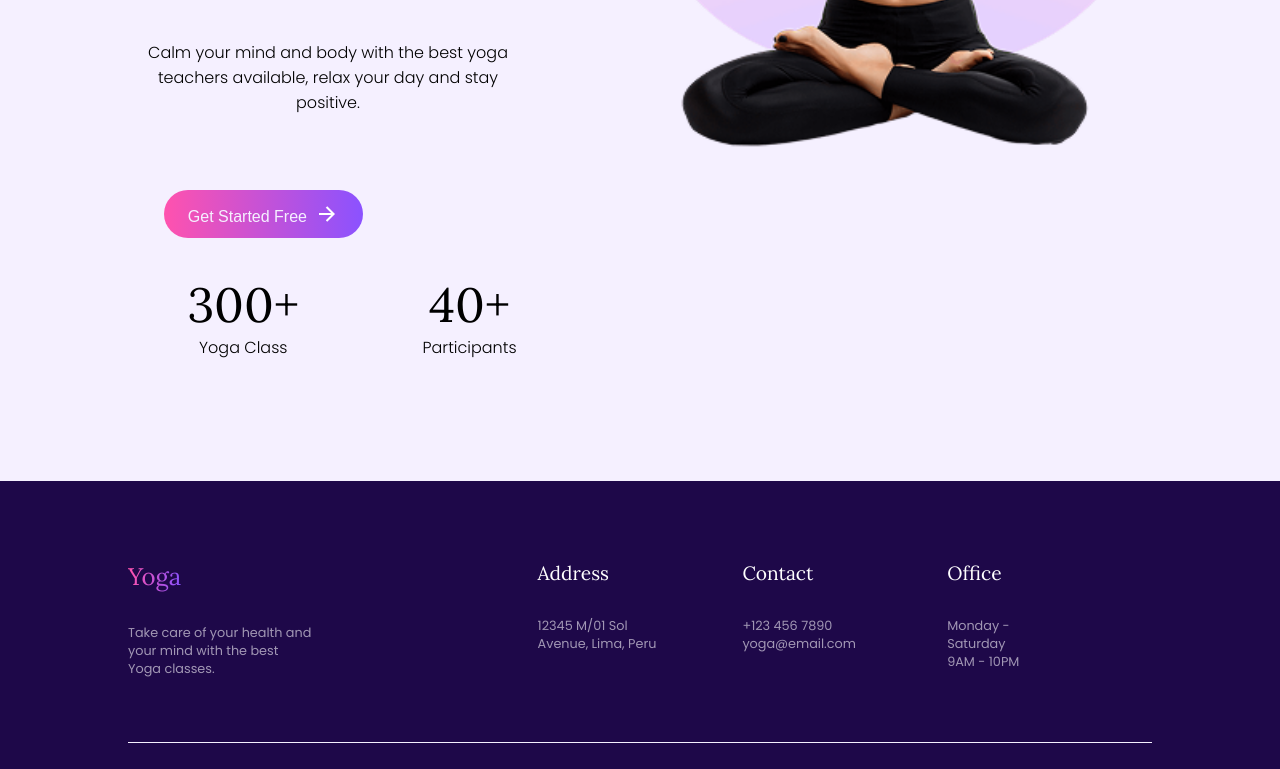
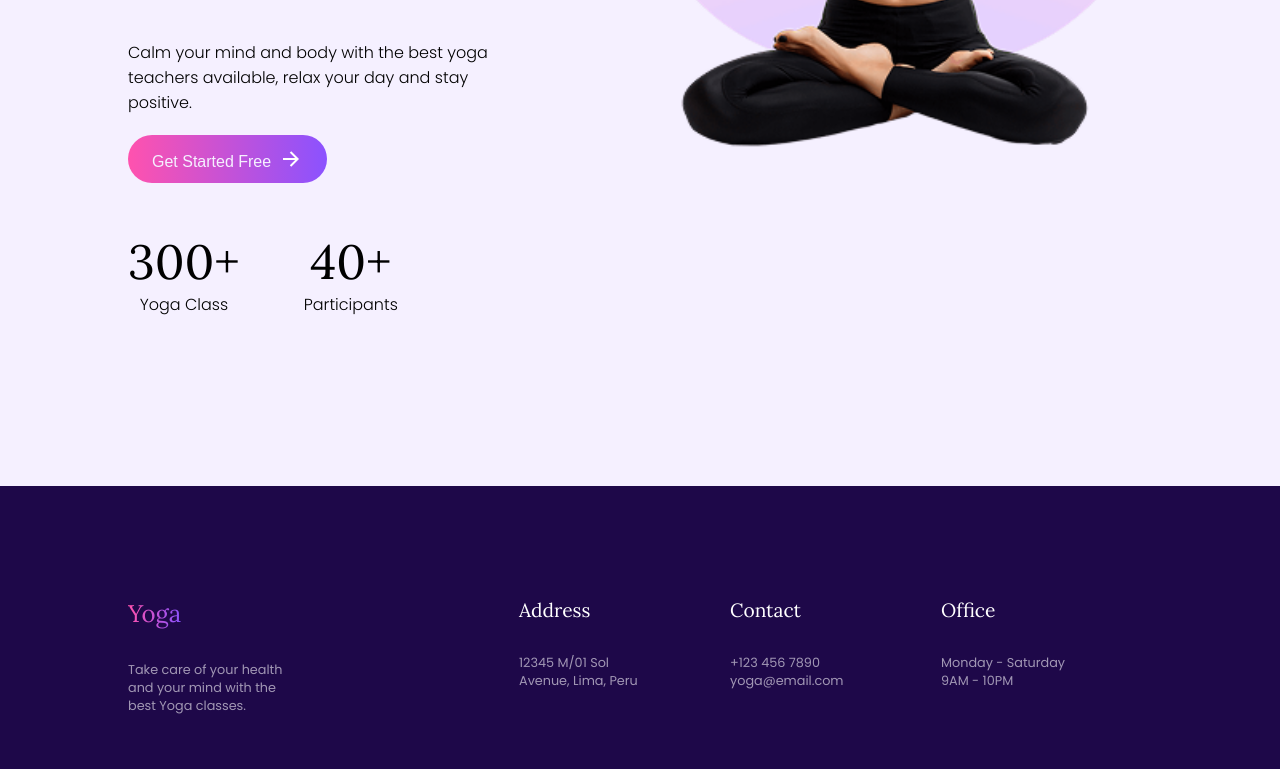
Before and after one commit to hokanitao/responsive-yoga-website, a plain HTML site: page index.html in a window 1280 px wide. Shown: the part 693-1462 px from the top of the page. Drawn offline with Linux system fonts and the light colour scheme.

Commit message:
desktop h1/footer modified

```diff
--- a/index.html
+++ b/index.html
@@ -96,9 +96,12 @@
   <footer>
     <div class="footer-up">
       <div>
+        <div>
           <h3 id="yoga">Yoga</h3>
           <p id="footer-p">Take care of your health and your mind with the best Yoga classes.</p>
         </div>
+      </div>
+      <div class="footer-up-right">
         <div>
           <h3>Address</h3>
           <p>12345 M/01 Sol
@@ -115,6 +118,8 @@
             <br>9AM - 10PM</p>
         </div>
       </div>
+
+    </div>
     <div class="borderline">
       <div>
         <img src="./assets/fb.png">
--- a/main.css
+++ b/main.css
@@ -138,7 +138,7 @@ body:has(#theme:checked) {
   .menu li {
     position: relative;
     display: inline-block;
-    margin-right: 2rem;
+    margin-right: 4rem;
     color: #14092A;
   }
   .hiddenlist {
@@ -209,6 +209,7 @@ body:has(#theme:checked) {
     padding: 5% 10%;
     display: grid;
     grid-template-columns: 1fr 1fr;
+    text-align: start;
   }
 }
 
@@ -216,7 +217,7 @@ body:has(#theme:checked) {
   /* 1440px */
   @media screen and (min-width: 377px) {
     display: grid;
-    grid-template-rows: 4fr 0.8fr 0.8fr 1fr;;
+    grid-template-rows: 3fr 0.5fr 0.5fr 1fr;
   }
 }
 
@@ -244,7 +245,7 @@ body:has(#theme:checked) {
 .left > p {
   /* 1440px */
   @media screen and (min-width: 377px) {
-  padding-right: 7rem;
+  padding-right: 9rem;
   }
 }
 
@@ -278,7 +279,7 @@ body:has(#theme:checked) {
   right: 25%;
   /* 1440px */
   @media screen and (min-width: 377px) {
-    top: 51%;
+    top: 65%;
     left: 8%;
   }
 }
@@ -295,6 +296,7 @@ body:has(#theme:checked) {
   /* 1440px */
   @media screen and (min-width: 377px) {
     width: fit-content;
+    margin: 0;
   }
 }
 
@@ -306,10 +308,10 @@ body:has(#theme:checked) {
 
 .numbers {
   display: flex;
-  justify-content: space-evenly;
   margin-bottom: 2rem;
-  /* 1440px */
-  @media screen and (min-width: 377px) {
+  /* mobile */
+  @media screen and (max-width: 376px){
+    justify-content: space-evenly;
   }
 }
 
@@ -359,10 +361,18 @@ footer div {
 .footer-up {
   /* 1440px */
   @media screen and (min-width: 377px) {
-  display: grid;
-  grid-auto-flow: column;
-  grid-template-columns: 2fr 1fr 1fr 1fr;
+  display: flex;
+    justify-content: space-between;
   }
+}
+
+.footer-up-right {
+  display: flex;
+  justify-content: end;
+}
+
+.footer-up-right div {
+  width: 21ch;
 }
 
 footer h3 {
@@ -400,6 +410,7 @@ footer p {
     justify-content: space-between;
     flex-direction: row;
     text-align: left;
+    padding: 1rem 0;
   }
 }
 
```
Lines whose indentation alone changed are shown as unchanged.
